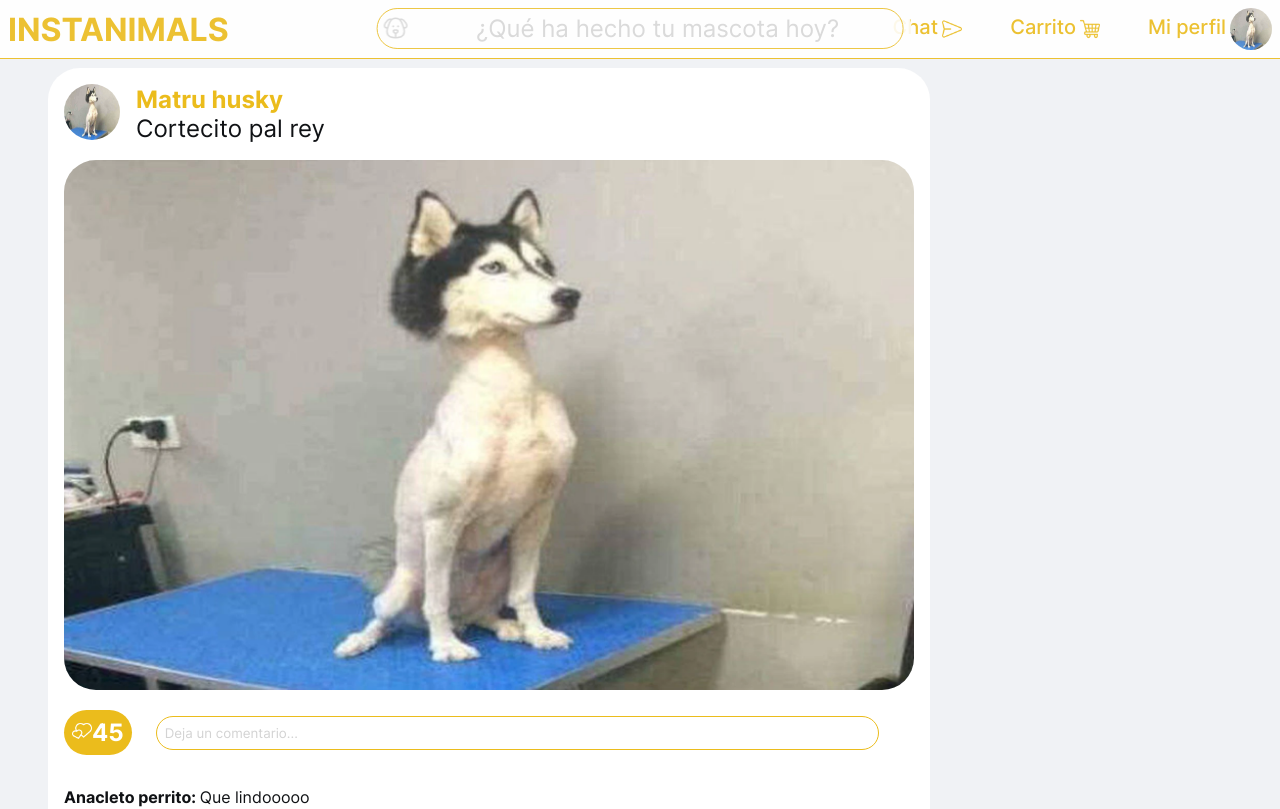
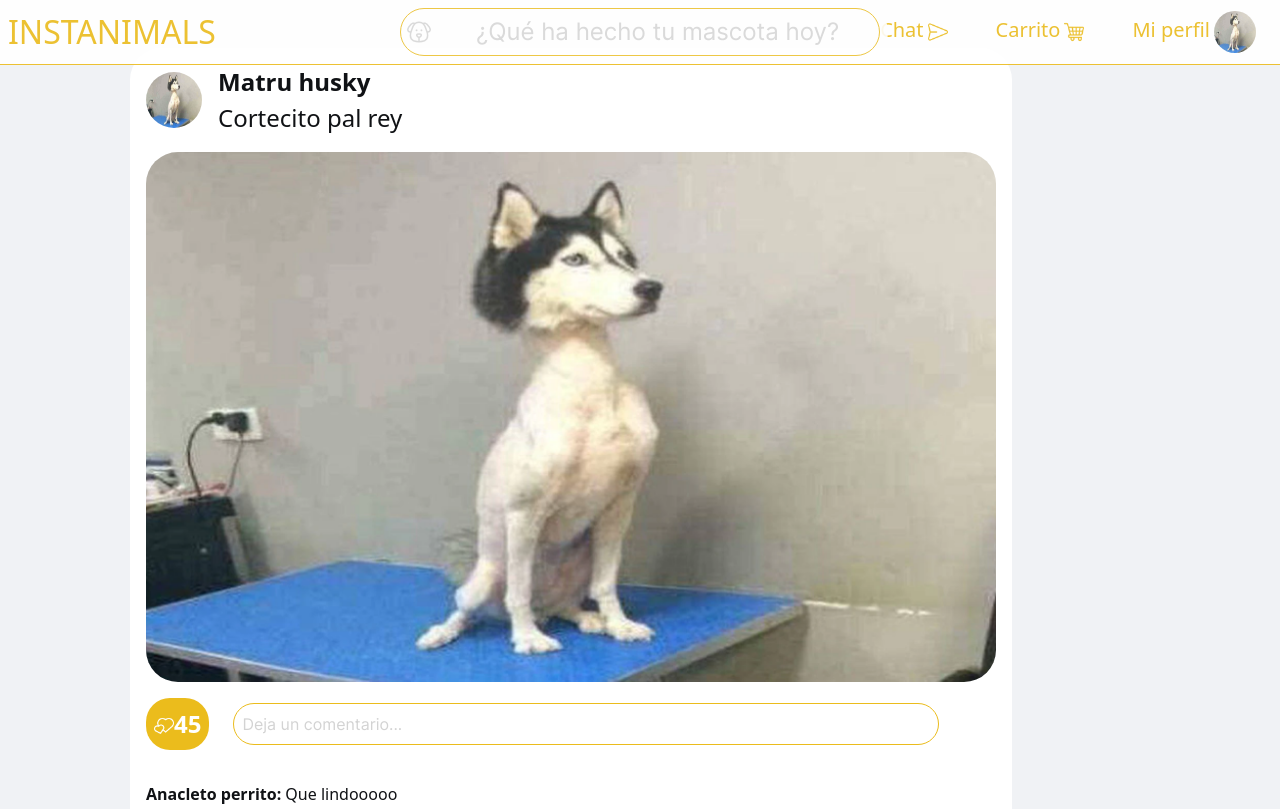
Before and after one commit to Aleksei324/instanimals-frontend, a React (Vite) app: page /home in a window 1280 px wide. Shown: the top 809 px of the page. Built offline with nearby package versions, Linux system fonts and the light colour scheme.

Commit message:
added bootstrap to the project

```diff
--- a/package.json
+++ b/package.json
@@ -9,8 +9,8 @@
     "preview": "vite preview"
   },
   "dependencies": {
+    "@popperjs/core": "^2.11.7",
     "bootstrap": "^5.2.3",
-    "bootstrap-icons": "^1.10.3",
     "firebase": "^9.19.1",
     "react": "^18.2.0",
     "react-bootstrap": "^2.7.2",
--- a/src/components/PostHome.tsx
+++ b/src/components/PostHome.tsx
@@ -18,7 +18,7 @@ export const PostHome = memo( () => {
         </Link>
 
         <div>
-          <Link to={'/profile?q=' + getNombrePerfil}><b>{getNombrePerfil}</b></Link><br/>
+          <b>{getNombrePerfil}</b><br/>
           {getTexto}
         </div>
       </div>
--- a/src/pages/Home.tsx
+++ b/src/pages/Home.tsx
@@ -4,10 +4,9 @@ import "../styles/Home.css";
 export const Home = () => {
   return (
     <Layout>
-      <>
-        <br/>
+      <div className="container">
         <FeedHome profile=''/>
-      </>
+      </div>
     </Layout>
   );
 };
--- a/src/styles/global.css
+++ b/src/styles/global.css
@@ -1,3 +1,5 @@
+@import "bootstrap/dist/css/bootstrap.min.css";
+
 @font-face {
   font-family: 'IntelLocal';
   src: local('IntelLocal'), url(/fonts/Inter-VariableFont_slnt,wght.ttf) format('truetype');
@@ -16,30 +18,29 @@
   --dark-text: #F0F2F5;
   --text-in-colour: #FFFFFF;
 
-  font-family: IntelLocal, Inter, Helvetica, sans-serif;
-  font-weight: 400;
-  text-align: center;
+  font-family: IntelLocal, Inter, Helvetica, sans-serif !important;
+  font-weight: 400 !important;
+  text-align: center !important;
 
-  color-scheme: light dark;
-  color: var(--dark-text);
-  background-color: var(--dark-bg);
-
-  text-rendering: optimizeLegibility;
+  color-scheme: light dark !important;
+  text-rendering: optimizeLegibility !important;
 }
 
 body {
-  margin: 0;
-  padding: 0;
+  margin: 0 !important;
+  padding: 0 !important;
+  color: var(--dark-text) !important;
+  background-color: var(--dark-bg) !important;
 }
 
 a {
-  font-weight: 500;
-  color: var(--primary-colour);
-  text-decoration: inherit;
-  transition-duration: 0.5s;
+  font-weight: 500 !important;
+  color: var(--primary-colour) !important;
+  text-decoration: inherit !important;
+  transition-duration: 0.5s !important;
 }
 a:hover {
-  color: var(--secondary-colour);
+  color: var(--secondary-colour) !important;
 }
 
 .yellowButtonG {
@@ -128,11 +129,11 @@ a:hover {
 }
 
 @media (prefers-color-scheme: light) {
-  :root {
-    color: var(--light-text);
-    background-color: var(--light-bg);
+  body {
+    color: var(--light-text) !important;
+    background-color: var(--light-bg) !important;
   }
   .componentG {
-    background-color: var(--light-component);
+    background-color: var(--light-component) !important;
   }
 }
```
Also changed, not shown: 1 other file (tests, documents, lock files or other folders).
